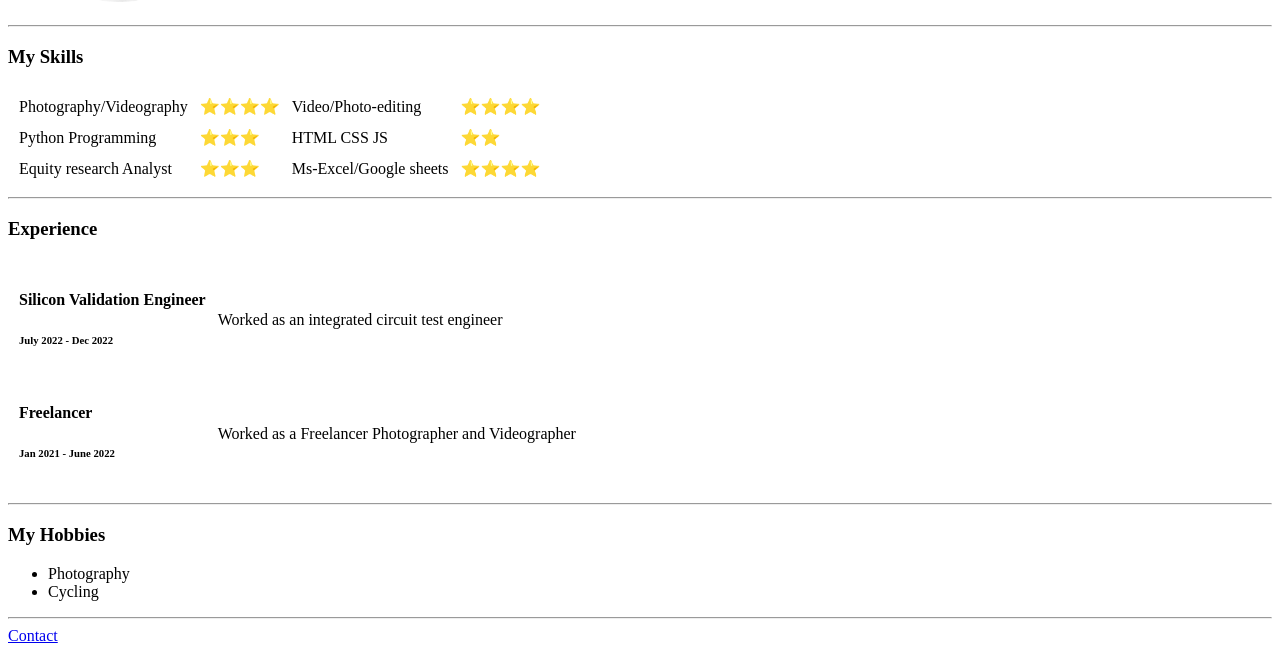
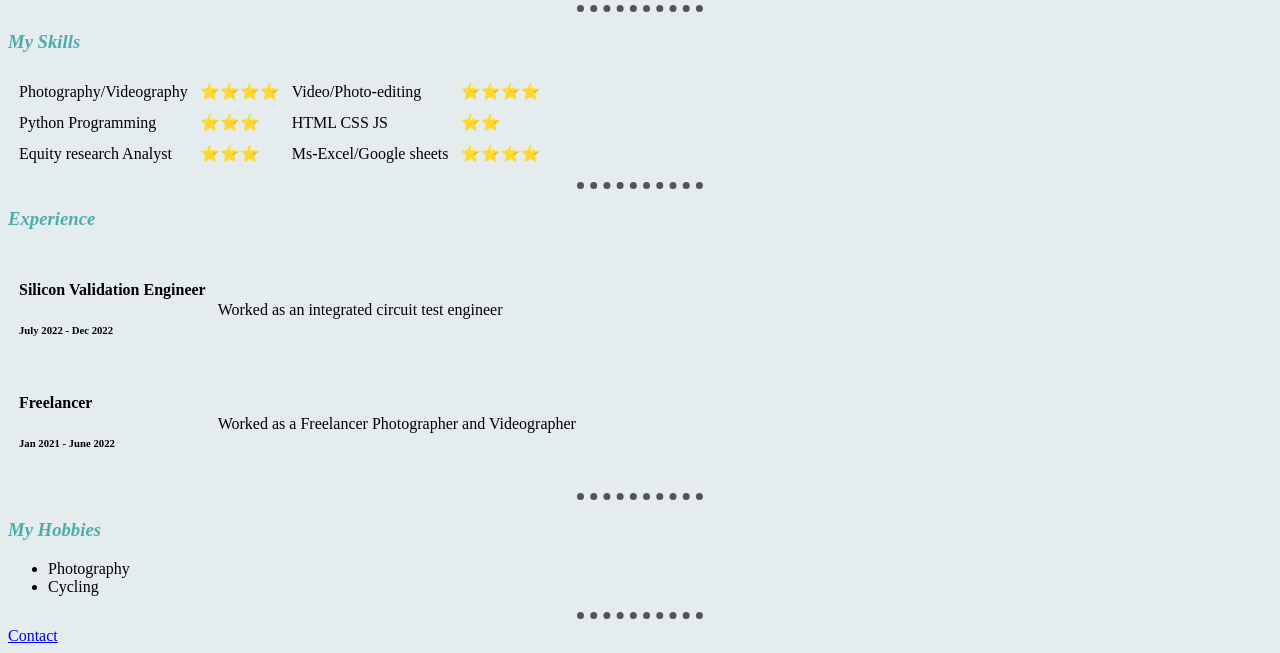
Before and after one commit to Harishankardewangan/CV, a plain HTML site: page index.html in a window 1280 px wide. Shown: the part 217-870 px from the top of the page. Drawn offline with Linux system fonts and the light colour scheme; the site is published under a folder, as on GitHub Pages, so addresses that start at the root find nothing.

Commit message:
Update index.html

```diff
--- a/index.html
+++ b/index.html
@@ -5,7 +5,7 @@
   <meta http-equiv="X-UA-Compatible" content="IE=edge">
   <meta name="viewport" content="width=device-width, initial-scale=1.0">
   <title>Harishankar Dewangan</title>
-  <link rel="stylesheet" type="text/css" href="/css/styles.css">
+  <link rel="stylesheet" type="text/css" href="./css/styles.css">
 </head>
 <body>
   <table cellspacing="10px">
```
